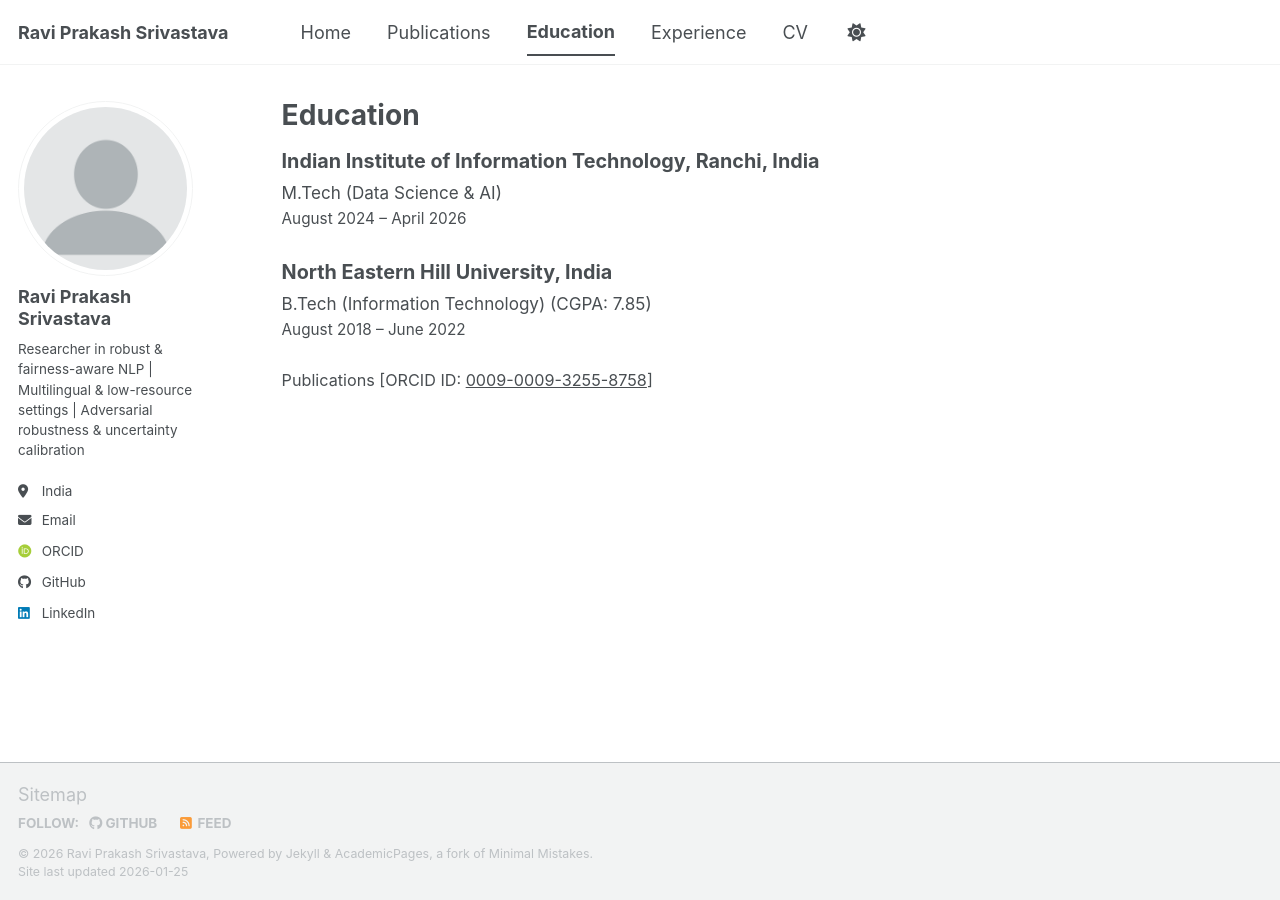
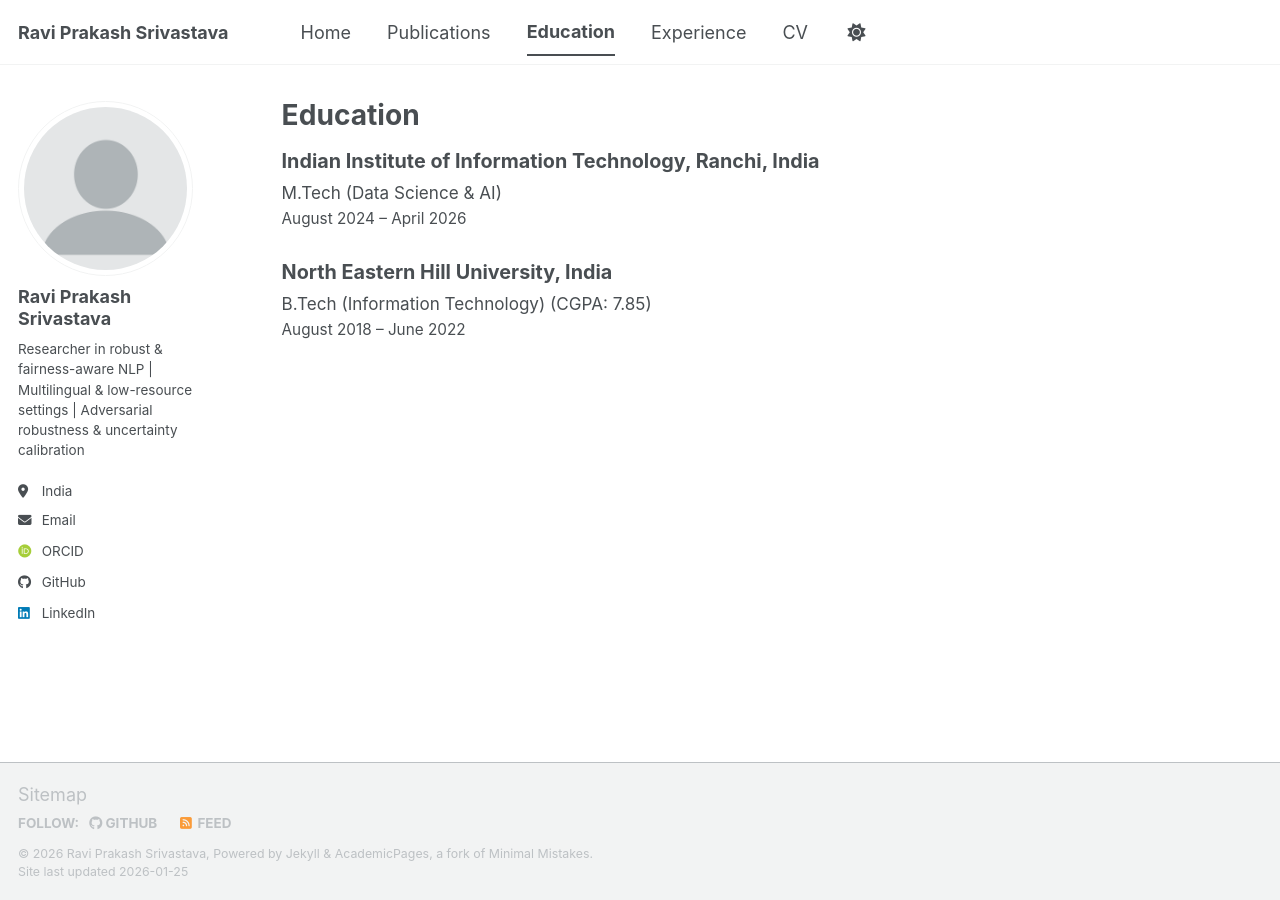
Before and after one commit to t36512401-hue/t36512401-hue.github.io, a Jekyll site: the page built from education.md, in a window 1280 px wide. Built offline with Jekyll 4.4.1, drawn with Linux system fonts in a browser that asks for light colours; some web fonts are replaced; a script bundle is joined from its source files by our own code; library files that are not in the unit come from our copies.

Commit message:
Update education.md

```diff
--- a/education.md
+++ b/education.md
@@ -28,10 +28,4 @@ author_profile: true
     </div>
   </li>
 
-  <!-- ORCID -->
-  <li>
-    <div style="font-size:0.9rem; color:var(--color-accent); margin-top:0.2rem;">
-      Publications [ORCID ID: <a href="https://orcid.org/0009-0009-3255-8758" target="_blank" style="color:var(--color-accent); text-decoration:underline;">0009-0009-3255-8758</a>]
-    </div>
-  </li>
 </ul>
```
